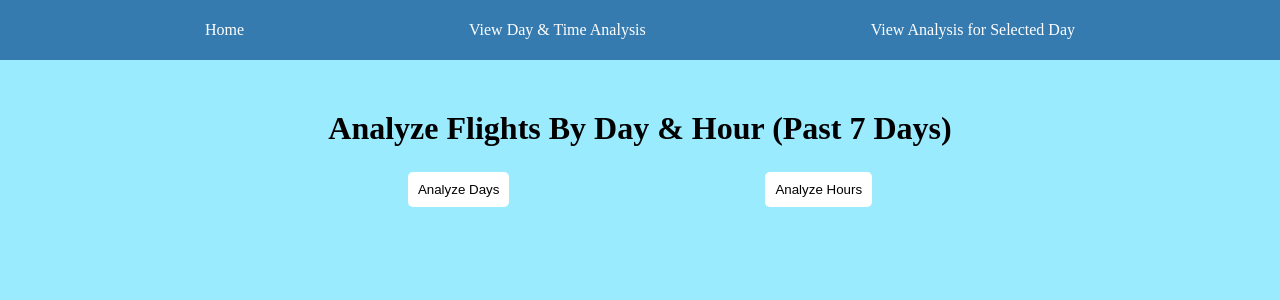
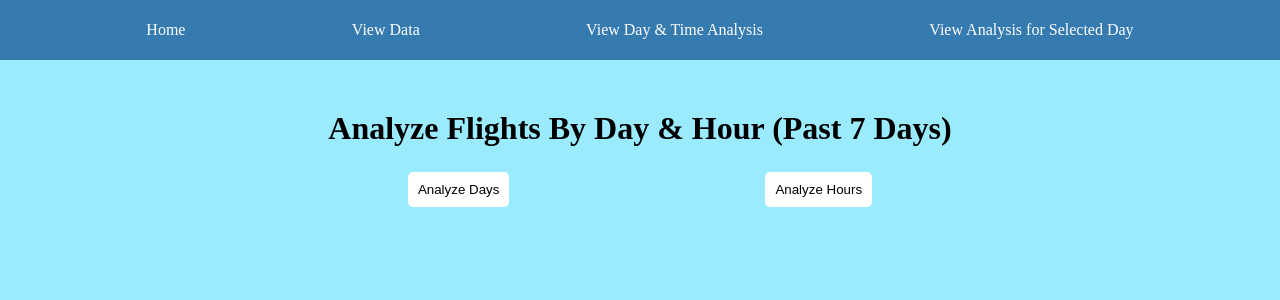
Before and after one commit to wendyxta/CS-122-Final-Project, a Flask app: page /day-hour in a window 1280 px wide. Shown: the top 300 px of the page. Run offline with Flask 3, Linux system fonts and the light colour scheme.

Commit message:
add data table page

```diff
--- a/app.py
+++ b/app.py
@@ -7,6 +7,12 @@ app = Flask(__name__)
 @app.route("/")
 def home():
     return render_template("home_page.html")
+
+@app.route("/data")
+def data():
+    df = pd.read_csv("static/SFO_flights.csv")
+    data_table = df.to_html(classes="table-stripped", index=False)
+    return render_template("data_page.html", table=data_table)
 
 @app.route("/day-hour")
 def day_hour():
--- a/data.py
+++ b/data.py
@@ -5,7 +5,7 @@ import time, csv
 class DataCollector:
     def __init__(self):
         try: # use credentials if they exist
-            tm = TokenManager.from_json_file("credentials (2).json")
+            tm = TokenManager.from_json_file("credentials (3).json")
             self.api = OpenSkyApi(token_manager=tm)
         except:
             self.api = OpenSkyApi()
@@ -25,7 +25,7 @@ class DataCollector:
         while t < self.cur_time: # keep looping until we reach "now"
             next_t = min(t + self.step, self.cur_time) # move forward step hrs but do not go past the current time
             data = self.api.get_departures_by_airport("KSFO", t, next_t)
-            # time.sleep(2) # go to sleep in between api calls to avoid the rate call per-minute limit
+            time.sleep(2) # go to sleep in between api calls to avoid the rate call per-minute limit
 
             time_label = datetime.fromtimestamp(t, tz=timezone.utc).strftime("%m-%d-%Y %H:%M")
             if data: # check if data was actually returned
@@ -43,7 +43,7 @@ class DataCollector:
     def create_csv(self):
         print("writing data to csv file...")
 
-        with open("SFO_flights.csv", "w", newline="") as f: # write data to SFO_flights.csv
+        with open("static/SFO_flights.csv", "w", newline="") as f: # write data to SFO_flights.csv
             writer = csv.writer(f)
 
             header = ["timestamp", "flight counts"] # write the header
--- a/static/styles.css
+++ b/static/styles.css
@@ -227,3 +227,11 @@ body {
 .worst-text {
     color: red;
 }
+
+/* Data page styles */
+.table {
+    display: flex;
+    justify-content: center;
+    align-items: center;
+    text-align: center;
+}
--- a/templates/day_hour_page.html
+++ b/templates/day_hour_page.html
@@ -9,6 +9,11 @@
                 <li class="nav-link">
                     <a href="{{ url_for('home') }}" class="a-link">
                         Home
+                    </a>
+                </li>
+                <li class="nav-link">
+                    <a href="{{ url_for('data') }}" class="a-link">
+                        View Data
                     </a>
                 </li>
                 <li class="nav-link">
@@ -44,8 +49,8 @@
             {% endif %}
 
             {% if min_hr %}
-                <p>Best hour of day to fly: <strong class="best-text">{{ min_hr }}:00</strong> >> ({{ min_hr_val }} total flights) </p>
-                <p class="analysis-graph-spacing">Worst hour of day to fly: <strong class="worst-text">{{ max_hr }}:00</strong> >> ({{ max_hr_val }} total flights) </p>
+                <p>Best hour of day to travel: <strong class="best-text">{{ min_hr }}:00</strong> >> ({{ min_hr_val }} total flights) </p>
+                <p class="analysis-graph-spacing">Worst hour of day to travel: <strong class="worst-text">{{ max_hr }}:00</strong> >> ({{ max_hr_val }} total flights) </p>
                 <img src="{{ url_for('static', filename='hour_plot.png') }}", alt="Flights by Hour", width=50%, height=50%>
             {% endif %}
         </div>
--- a/templates/home_page.html
+++ b/templates/home_page.html
@@ -9,6 +9,11 @@
                 <li class="nav-link">
                     <a href="{{ url_for('home') }}" class="a-link">
                         Home
+                    </a>
+                </li>
+                <li class="nav-link">
+                    <a href="{{ url_for('data') }}" class="a-link">
+                        View Data
                     </a>
                 </li>
                 <li class="nav-link">
--- a/templates/selected_day_page.html
+++ b/templates/selected_day_page.html
@@ -9,6 +9,11 @@
                 <li class="nav-link">
                     <a href="{{ url_for('home') }}" class="a-link">
                         Home
+                    </a>
+                </li>
+                <li class="nav-link">
+                    <a href="{{ url_for('data') }}" class="a-link">
+                        View Data
                     </a>
                 </li>
                 <li class="nav-link">
--- a/visualization.py
+++ b/visualization.py
@@ -5,7 +5,7 @@ import matplotlib.pyplot as plt
 
 def load_data():
     try:
-        df = pd.read_csv("SFO_flights.csv")
+        df = pd.read_csv("static/SFO_flights.csv")
         print("Using latest API data")
     except FileNotFoundError:
         df = pd.read_csv("backup_flights.csv")
```
Also changed, not shown: templates/data_page.html (added, +40 -0 lines), README.md, static/SFO_flights.csv (renamed from SFO_flights.csv), static/selected_day_plot.png.
